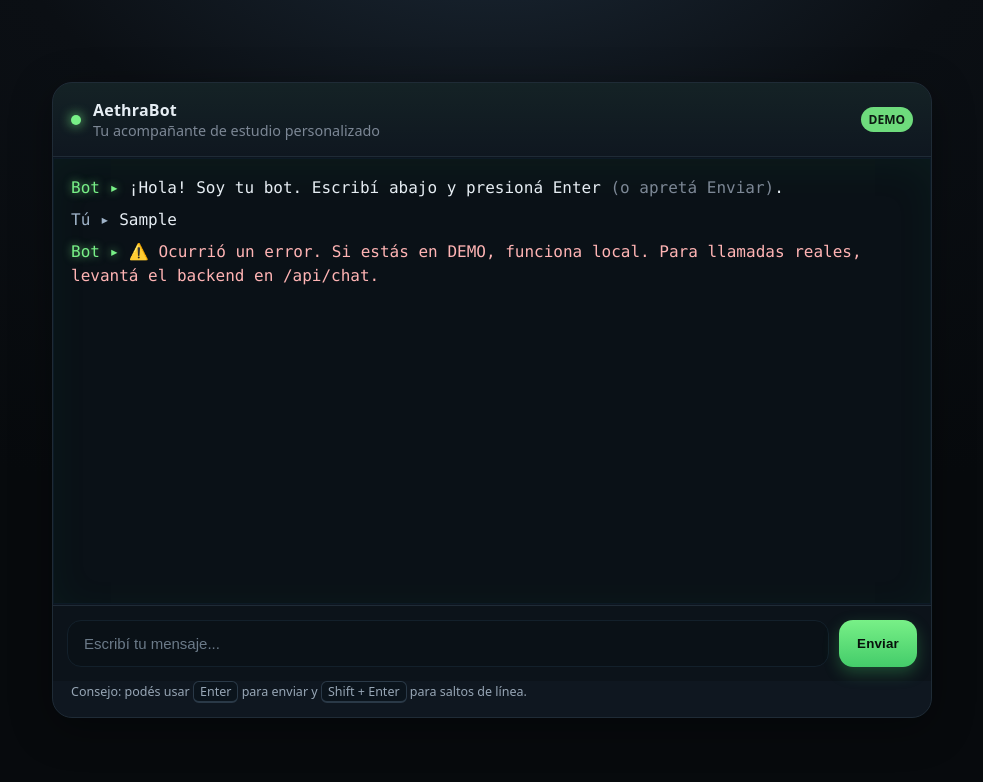
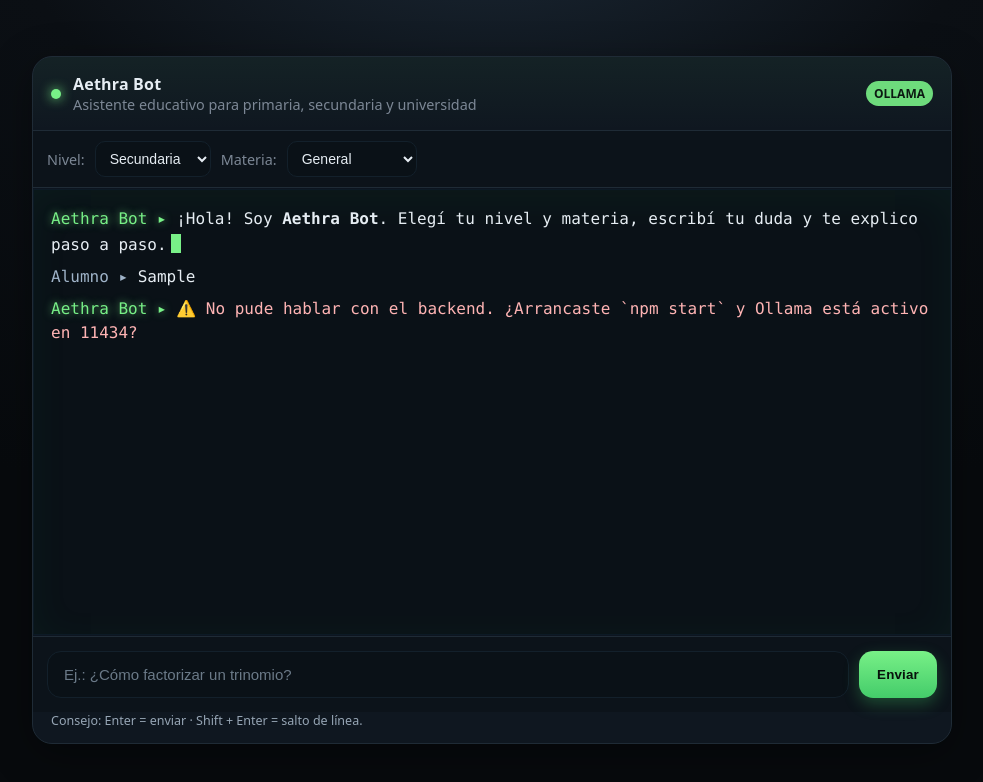
Before and after one commit to CamiCortes98/AethraGen, a website: page index.html in a window 1280 px wide. Both pictures are taken after typing "Sample" into the empty fields and a click on the button "Enviar". Shown: the whole page, without its empty margins (148-1131 px from the left). Drawn offline with Linux system fonts and the light colour scheme; no server answers.

Commit message:
cambio de bot a ollama

```diff
--- a/index.html
+++ b/index.html
@@ -3,101 +3,103 @@
 <head>
   <meta charset="UTF-8" />
   <meta name="viewport" content="width=device-width, initial-scale=1.0"/>
-  <title>ChatBot simple · GPT</title>
+  <title>Aethra Bot · Estudiantil (Ollama)</title>
   <style>
     :root { --bg:#0b0f14; --panel:#0f1720; --accent:#78f087; --muted:#7c8795; --stroke:#1f2b36; }
     * { box-sizing:border-box; }
     body {
       margin:0; background: radial-gradient(1200px 600px at 50% -10%, #1a2734 0%, #0b0f14 40%, #070a0d 100%);
-      font-family: ui-sans-serif, system-ui, -apple-system, Segoe UI, Roboto, Ubuntu, Cantarell, Noto Sans, Arial, "Apple Color Emoji","Segoe UI Emoji";
+      font-family: ui-sans-serif, system-ui, -apple-system, Segoe UI, Roboto, Ubuntu, Cantarell, Noto Sans, Arial;
       color:#e6edf3; min-height:100svh; display:grid; place-items:center; padding:24px;
     }
-    .app {
-      width:min(880px, 96vw); background:var(--panel); border:1px solid var(--stroke);
-      border-radius:20px; overflow:hidden; box-shadow:0 10px 40px rgba(0,0,0,.35);
+    .app { width:min(920px, 96vw); background:var(--panel); border:1px solid var(--stroke); border-radius:20px; overflow:hidden; box-shadow:0 10px 40px rgba(0,0,0,.35); }
+    .header { padding:16px 18px; display:flex; align-items:center; gap:12px; border-bottom:1px solid var(--stroke); background:linear-gradient(180deg, rgba(120,240,135,.05), transparent); }
+    .dot { width:10px; height:10px; border-radius:50%; background:var(--accent); box-shadow: 0 0 12px var(--accent); }
+    .title { font-weight:800; letter-spacing:.2px; }
+    .subtitle { color:var(--muted); font-size:.9rem }
+    .chip { font-size:12px; color:#0c1a12; background:rgba(120,240,135,.9); border-radius:999px; padding:4px 8px; font-weight:700; margin-left:auto; }
+    .toolbar { display:flex; gap:10px; padding:10px 14px; border-bottom:1px solid var(--stroke); background:#0c131a; align-items:center; }
+    select, .subject {
+      background:#0a1117; border:1px solid #13202b; color:#e6edf3; border-radius:10px; padding:8px 10px; outline:none; font-size:14px;
     }
-    .header {
-      padding:16px 18px; display:flex; align-items:center; gap:12px; border-bottom:1px solid var(--stroke);
-      background:linear-gradient(180deg, rgba(120,240,135,.05), transparent);
-    }
-    .dot { width:10px; height:10px; border-radius:50%; background:var(--accent); box-shadow: 0 0 12px var(--accent); }
-    .title { font-weight:700; letter-spacing:.2px; }
-    .subtitle { color:var(--muted); font-size:.9rem }
     .screen {
       height:56vh; max-height:560px; min-height:360px; background:#0a1117; border-top:1px solid #0d1520;
-      border-bottom:1px solid #0d1520; font-family: ui-monospace, SFMono-Regular, Menlo, Monaco, Consolas, "Liberation Mono", "Courier New", monospace;
+      border-bottom:1px solid #0d1520; font-family: ui-monospace, SFMono-Regular, Menlo, Monaco, Consolas, "Courier New", monospace;
       padding:18px; overflow:auto; line-height:1.5; position:relative;
       box-shadow: inset 0 0 0 1px #0c1a25, inset 0 8px 40px rgba(34,195,94,.06);
     }
     .line { white-space:pre-wrap; margin:0 0 8px 0; }
-    .line.user::before { content: "Tú ▸ "; color:#9fb3c8; }
-    .line.bot::before { content: "Bot ▸ "; color:var(--accent); text-shadow:0 0 8px rgba(120,240,135,.7); }
+    .line.user::before { content: "Alumno ▸ "; color:#9fb3c8; }
+    .line.bot::before { content: "Aethra Bot ▸ "; color:var(--accent); text-shadow:0 0 8px rgba(120,240,135,.7); }
     .caret { display:inline-block; width:10px; height:1.2em; background:var(--accent); margin-left:4px; transform: translateY(3px); animation:blink 1s steps(1) infinite; }
     @keyframes blink { 50% { opacity:0; } }
-    .footer {
-      display:flex; gap:10px; padding:14px; background:#0c131a; border-top:1px solid var(--stroke);
-    }
-    .input {
-      flex:1; background:#0a1117; border:1px solid #13202b; color:#e6edf3; border-radius:14px; padding:14px 16px;
-      outline:none; font-size:15px; box-shadow: 0 0 0 2px transparent;
-    }
+    .footer { display:flex; gap:10px; padding:14px; background:#0c131a; border-top:1px solid var(--stroke); }
+    .input { flex:1; background:#0a1117; border:1px solid #13202b; color:#e6edf3; border-radius:14px; padding:14px 16px; outline:none; font-size:15px; }
     .input::placeholder { color:#6b7a88; }
-    .btn {
-      background:linear-gradient(180deg, #78f087, #44cc6a); color:#07110b; border:0; border-radius:14px; padding:0 18px;
-      font-weight:700; letter-spacing:.2px; cursor:pointer; transition: transform .06s ease, box-shadow .2s ease;
-      box-shadow:0 6px 16px rgba(68,204,106,.3);
-    }
-    .btn:active { transform: translateY(1px); }
+    .btn { background:linear-gradient(180deg, #78f087, #44cc6a); color:#07110b; border:0; border-radius:14px; padding:0 18px; font-weight:700; letter-spacing:.2px; cursor:pointer; box-shadow:0 6px 16px rgba(68,204,106,.3); }
     .hint { padding:0 18px 14px 18px; color:#97a6b5; font-size:12.5px }
-    .muted { color:#7c8795 }
-    .kbd { display:inline-block; border:1px solid #2a3947; border-bottom-width:2px; border-radius:6px; padding:1px 6px; font-family:inherit; background:#0b141c; }
     .error { color:#ffb4b4 }
-    .top-actions { margin-left:auto; display:flex; gap:10px; }
-    .chip { font-size:12px; color:#0c1a12; background:rgba(120,240,135,.9); border-radius:999px; padding:4px 8px; font-weight:700 }
   </style>
 </head>
 <body>
-  <div class="app" role="application" aria-label="ChatBot simple">
+  <div class="app" role="application" aria-label="Aethra Bot">
     <div class="header">
       <div class="dot" aria-hidden="true"></div>
       <div>
-        <div class="title">AethraBot</div>
-        <div class="subtitle">Tu acompañante de estudio personalizado</div>
+        <div class="title">Aethra Bot</div>
+        <div class="subtitle">Asistente educativo para primaria, secundaria y universidad</div>
       </div>
-      <div class="top-actions">
-        <span class="chip" title="Modo demostración: responde localmente sin API">DEMO</span>
-      </div>
+      <div class="chip" title="Backend: Ollama local">OLLAMA</div>
+    </div>
+
+    <div class="toolbar" aria-label="Controles">
+      <label for="level" class="subtitle">Nivel:</label>
+      <select id="level" aria-label="Nivel del estudiante">
+        <option>Primaria</option>
+        <option selected>Secundaria</option>
+        <option>Universidad</option>
+      </select>
+
+      <label for="subject" class="subtitle">Materia:</label>
+      <select id="subject" aria-label="Materia">
+        <option selected>General</option>
+        <option>Matemática</option>
+        <option>Química</option>
+        <option>Biología</option>
+        <option>Historia</option>
+        <option>Lengua</option>
+        <option>Programación</option>
+      </select>
     </div>
 
     <div id="screen" class="screen" aria-live="polite" aria-atomic="false">
-      <div class="line bot">¡Hola! Soy tu bot. Escribí abajo y presioná Enter <span class="muted">(o apretá Enviar)</span>.</div>
+      <div class="line bot">¡Hola! Soy <b>Aethra Bot</b>. Elegí tu nivel y materia, escribí tu duda y te explico paso a paso.<span class="caret"></span></div>
     </div>
 
     <form id="chat-form" class="footer" autocomplete="off">
-      <input id="prompt" class="input" name="prompt" placeholder="Escribí tu mensaje..." aria-label="Escribir mensaje" />
+      <input id="prompt" class="input" name="prompt" placeholder="Ej.: ¿Cómo factorizar un trinomio?" aria-label="Escribir mensaje" />
       <button class="btn" type="submit">Enviar</button>
     </form>
+
     <div class="hint">
-      Consejo: podés usar <span class="kbd">Enter</span> para enviar y <span class="kbd">Shift + Enter</span> para saltos de línea.
+      Consejo: Enter = enviar · Shift + Enter = salto de línea.
     </div>
   </div>
 
   <script>
-    const DEMO_MODE = false;
-
+    // Este frontend usa SIEMPRE backend (Ollama), no hay DEMO local.
     const screenEl = document.getElementById('screen');
     const form = document.getElementById('chat-form');
     const input = document.getElementById('prompt');
-    const history = [
-      { role: "system", content: "Sos un asistente breve y claro. Respondé en español rioplatense."}
-    ];
+    const levelSel = document.getElementById('level');
+    const subjectSel = document.getElementById('subject');
 
-    // Mejor UX: Enter = enviar, Shift+Enter = nueva línea
+    // Historial de turnos (solo user/assistant). El prompt de sistema lo agrega el backend.
+    const history = [];
+
+    // Enter = enviar; Shift+Enter = nueva línea
     input.addEventListener('keydown', (e) => {
-      if (e.key === 'Enter' && !e.shiftKey) {
-        e.preventDefault();
-        form.requestSubmit();
-      }
+      if (e.key === 'Enter' && !e.shiftKey) { e.preventDefault(); form.requestSubmit(); }
     });
 
     form.addEventListener('submit', async (e) => {
@@ -107,11 +109,14 @@
       input.value = '';
       addLine(text, 'user');
       try {
-        const reply = DEMO_MODE ? await demoAnswer(text) : await sendToBackend(text);
+        const reply = await sendToBackend(text, {
+          level: levelSel.value,
+          subject: subjectSel.value
+        });
         await typeLine(reply, 'bot');
       } catch (err) {
         console.error(err);
-        addLine("⚠️ Ocurrió un error. Si estás en DEMO, funciona local. Para llamadas reales, levantá el backend en /api/chat.", 'bot error');
+        addLine("⚠️ No pude hablar con el backend. ¿Arrancaste `npm start` y Ollama está activo en 11434?", 'bot error');
       }
       screenEl.scrollTop = screenEl.scrollHeight;
     });
@@ -119,12 +124,12 @@
     function addLine(text, who) {
       const div = document.createElement('div');
       div.className = 'line ' + who;
-      div.textContent = text;
+      div.innerHTML = text.replace(/</g, '&lt;'); // evitar HTML
       screenEl.appendChild(div);
       screenEl.scrollTop = screenEl.scrollHeight;
     }
 
-    async function typeLine(text, who='bot', cps=30) {
+    async function typeLine(text, who='bot', cps=28) {
       const div = document.createElement('div');
       div.className = 'line ' + who;
       screenEl.appendChild(div);
@@ -137,36 +142,14 @@
       }
     }
 
-    async function demoAnswer(text) {
-      // Mini respuestas offline: no requiere API key.
-      const lower = text.toLowerCase();
-      if (lower.includes('hola') || lower.includes('buenas')) {
-        return "¡Holi! ¿En qué te ayudo?";
-      }
-      if (lower.includes('quién sos') || lower.includes('quien sos')) {
-        return "Soy un bot de demostración. Si querés respuestas de ChatGPT reales, activá el backend.";
-      }
-      if (lower.match(/sum(a|á)|\d+\s*\+\s*\d+/)) {
-        try {
-          const nums = lower.match(/-?\d+(?:\.\d+)?/g).map(Number);
-          const total = nums.reduce((a,b)=>a+b,0);
-          return `La suma me da ${total}.`;
-        } catch {}
-      }
-      return "Respuesta DEMO ✨ — montá el backend para usar el modelo de OpenAI.";
-    }
-
-    async function sendToBackend(text) {
+    async function sendToBackend(text, context) {
       history.push({ role:"user", content:text });
       const res = await fetch('/api/chat', {
         method: 'POST',
         headers: { 'Content-Type': 'application/json' },
-        body: JSON.stringify({ message: text, history })
+        body: JSON.stringify({ message: text, history, context })
       });
-      if (!res.ok) {
-        const msg = await res.text();
-        throw new Error('Backend error: ' + msg);
-      }
+      if (!res.ok) throw new Error(await res.text());
       const data = await res.json();
       history.push({ role:"assistant", content:data.reply });
       return data.reply;
```
Also changed, not shown: server.js (+72 -39 lines).
